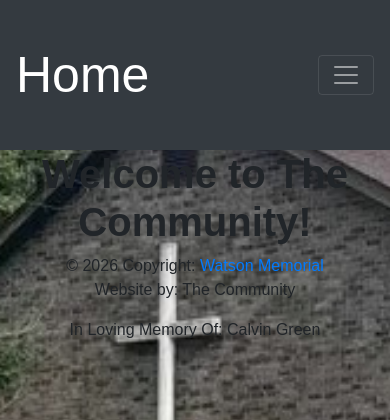
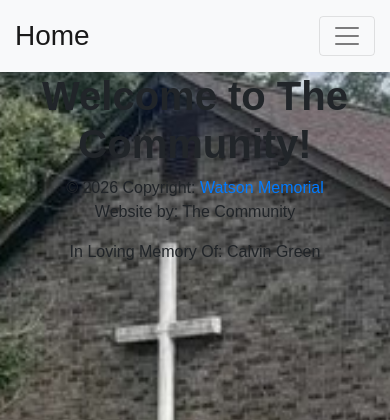
Before and after one commit to robertthegreat43/WatsonMem, a Django app: page / in a window 390 px wide. Shown: the top 420 px of the page. Run offline with Django 5.2, Linux system fonts and the light colour scheme; some libraries are stand-ins or nearby versions.

Commit message:
Enhance navbar for mobile responsiveness
Updated the navbar styles for better mobile responsiveness and changed the navbar color scheme.

```diff
--- a/Templates/home.html
+++ b/Templates/home.html
@@ -21,18 +21,28 @@
         background-attachment: fixed;
         min-height: 100vh;
       }
-      .navbar {
-        min-height: 150px;
-        font-size: 25px;
-        color: rgb(255 242 0 / 0.96);
-      }
-      .navbar-brand {
-        font-size: 50px;
-        color: red;
-      }
-      .navbar-brand > img {
-        height: 60px;
-      }
+
+@media (max-width: 768px) {
+    .navbar {
+        min-height: auto;          /* remove forced height */
+        padding: 10px 15px;        /* normal mobile padding */
+        font-size: 18px;           /* smaller text */
+    }
+
+    .navbar-brand {
+        font-size: 28px;           /* reduce brand size */
+    }
+
+    .navbar-nav .nav-link {
+        font-size: 18px;           /* readable but not oversized */
+        text-align: center;        /* center items when collapsed */
+        padding: 10px 0;
+    }
+
+    .navbar-nav {
+        width: 100%;
+    }
+}
 
 
 
@@ -43,7 +53,7 @@
   </head>
   <body>
 
-     <nav class="navbar navbar-expand-sm navbar-dark bg-dark sticky-top">
+  <nav class="navbar navbar-expand-lg navbar-light bg-light">
   <a class="navbar-brand" href="/home/">Home</a>
   <button class="navbar-toggler" type="button" data-toggle="collapse" data-target="#navbarSupportedContent"
     aria-controls="navbarSupportedContent" aria-expanded="false" aria-label="Toggle navigation">
```
